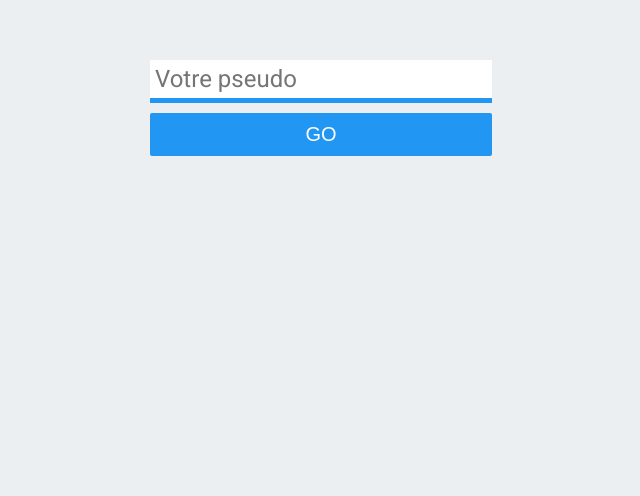
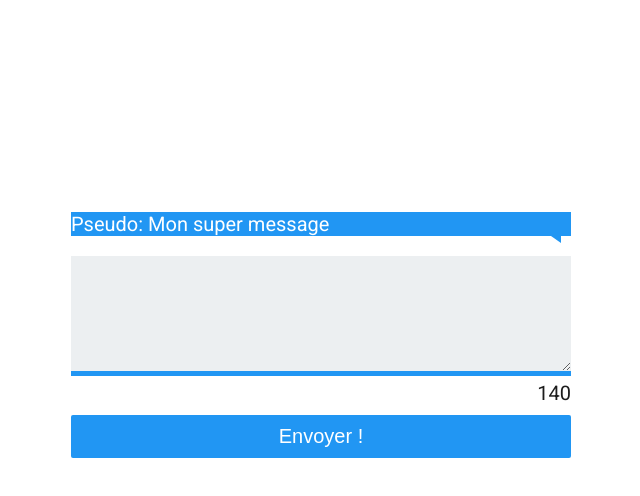
Before and after one commit to wiliamailysh/React_Udemy_Tutorial, a React (Create React App) app in the folder Projet 2 chatBox/chatBox/: page / in a window 1280 px wide. Shown: the part 292-788 px from the top of the page, without its empty margins (319-959 px from the left). Built offline with nearby package versions, Linux system fonts and the light colour scheme.

Commit message:
Work in progress

```diff
--- a/Projet 2 chatBox/chatBox/src/components/App.js
+++ b/Projet 2 chatBox/chatBox/src/components/App.js
@@ -1,4 +1,8 @@
 import React from 'react';
+
+// Other components
+import Formulaire from './Formulaire';
+import Message from './Message';
 
 class App extends React.Component {
   render() {
@@ -6,6 +10,7 @@
       <div className="box">
         <div>
           <div className="messages">
+            <Message />
           </div>
           <Formulaire />
         </div>
--- /dev/null
+++ b/Projet 2 chatBox/chatBox/src/components/Message.js
@@ -0,0 +1,13 @@
+import React from 'react';
+
+class Message extends React.Component {
+  render() {
+    return(
+      <p className="user-message">
+        Pseudo: Mon super message
+      </p>
+    )
+  }
+}
+
+export default Message;
--- a/Projet 2 chatBox/chatBox/src/index.js
+++ b/Projet 2 chatBox/chatBox/src/index.js
@@ -7,9 +7,10 @@
 
 // Components
 import Connexion from './components/Connexion';
+import App from './components/App';
 
 
 render(
-  <Connexion />,
+  <App />,
   document.getElementById('root')
 )
```
